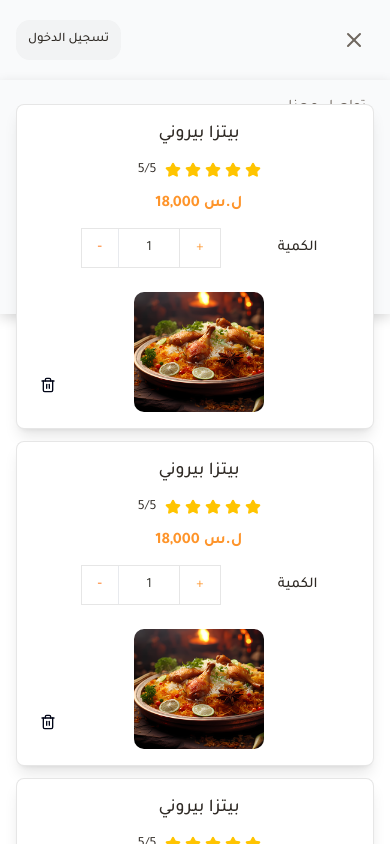
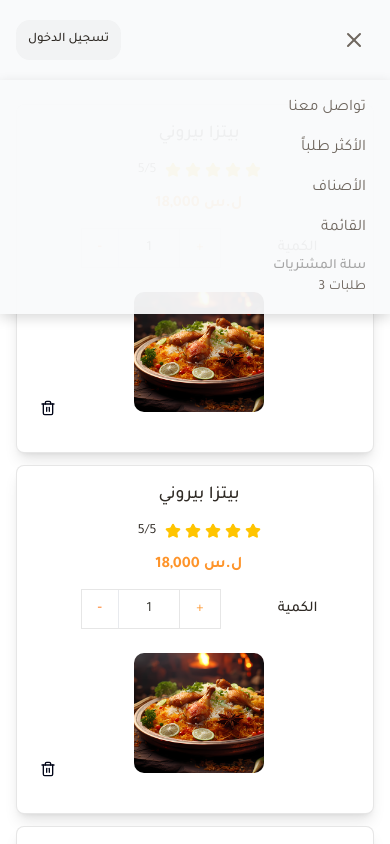
Before and after one commit to Nadwa-soufi2000/Resturant-website, a React (Vite) app: page /orders in a window 390 px wide. Both pictures are taken after a click on the button "Toggle menu". Shown: the top 844 px of the page. Built offline with nearby package versions, Linux system fonts and the light colour scheme.

Commit message:
'update'

```diff
--- a/src/components/CardOrder.tsx
+++ b/src/components/CardOrder.tsx
@@ -1,15 +1,21 @@
 import type { orderObject } from "@/types/types-data"
-import { Star, Trash2 } from "lucide-react"
+import { Star } from "lucide-react"
 import { Button } from "./ui/button"
 import { Card } from "./ui/card"
+import { useContext } from "react"
+import { status } from "@/context/ChangeDropdownStatus"
+import DeleteComponent from "./DeleteComponent"
 
 export default function CardOrder({ id, name, price, img }: orderObject) {
+  const {changeStatus} = useContext(status)
+  console.log(changeStatus)
+
   return (
     <Card
       id={`${id}`}
-      className="relative flex h-auto min-h-[180px] w-full flex-col-reverse items-center justify-end rounded-[8px] border border-[#666666]/16 bg-card p-4 shadow-lg transition-all duration-300 ease-in-out hover:scale-[1.02] hover:shadow-xl sm:h-auto sm:flex-row  md:h-[229px] md:w-[727px] md:flex-row pr-2"
+      className={`relative flex ${changeStatus === "true" ? "z-[-1]" : "z-[1]"} h-auto min-h-[180px] w-full flex-col-reverse items-center justify-end rounded-[8px] border border-[#666666]/16 bg-card p-4 shadow-lg transition-all duration-300 ease-in-out hover:scale-[1.02] hover:shadow-xl sm:h-auto sm:flex-row  md:h-[229px] md:w-[727px] md:flex-row pr-2`}
     >
-      <div className="w-[40px] h-[40px] p-3 hover:bg-gray-200 rounded-[10px] absolute sm:bottom-[11%] bottom-[7%] left-[3%] flex justify-center items-center"><Trash2 className="w-[16px] h-[16px]"/></div>
+      <DeleteComponent />
       <div className="flex h-auto w-full flex-col items-center justify-end sm:gap-2 gap-6 sm:flex-row sm:items-center lg:h-[186px] lg:w-[617px]">
         {/* Product Details */}
         <div className="flex h-auto w-full flex-col items-center justify-start gap-3 pr-0 text-center sm:items-end sm:text-right md:h-[174px] md:w-[346px] md:gap-4 md:pr-2">
--- /dev/null
+++ b/src/components/DeleteComponent.tsx
@@ -0,0 +1,22 @@
+import { Trash2 } from "lucide-react";
+import { Dialog, DialogContent, DialogHeader, DialogTitle, DialogTrigger } from "./ui/dialog";
+import { Button } from "./ui/button";
+
+export default function DeleteComponent() {
+  return (
+    <Dialog>
+        <DialogTrigger>
+            <div className="w-[40px] h-[40px] p-3 hover:bg-gray-200 rounded-[10px] absolute sm:bottom-[11%] bottom-[7%] left-[3%] flex justify-center items-center"><Trash2 className="w-[16px] h-[16px]"/></div>
+        </DialogTrigger>
+        <DialogContent>
+           <DialogHeader className="flex justify-center items-center">
+               <DialogTitle>هل أنت متأكد من الحذف ؟</DialogTitle>
+           </DialogHeader>
+           <div className="flex justify-center items-center mx-auto gap-2">
+              <Button variant="default" className="bg-red-600 rounded-xl text-[15px] text-white font-medium">حذف</Button>
+              <Button variant="default" className="bg-[#666666]/5 text-[#2F2A25] text-[15px] rounded-xl font-medium">إلغاء</Button>
+           </div>
+        </DialogContent>
+    </Dialog>
+  )
+}
--- a/src/components/Navbar.tsx
+++ b/src/components/Navbar.tsx
@@ -1,7 +1,8 @@
 import { Button } from "@/components/ui/button"
+import { status } from "@/context/ChangeDropdownStatus"
 import { Menu, X } from "lucide-react"
-import { useState } from "react"
-import { Link } from "react-router-dom"
+import { useContext, useState } from "react"
+import { Link, useNavigate } from "react-router-dom"
 
 const MENU_ITEM_STYLES = "font-normal text-[18px] text-[#6F675F] hover:text-[#2F2A25] hover:font-bold duration-200 ease-in-out cursor-pointer"
 const CART_ICON_STYLES = "rounded-[40px] bg-white flex justify-center items-center"
@@ -9,6 +10,8 @@ const CART_ICON_STYLES = "rounded-[40px] bg-white flex justify-center items-cent
 export default function Navbar() {
 
   const [mobileMenuOpen, setMobileMenuOpen] = useState(false)
+  const nav = useNavigate()
+  const {setChangeStatus} = useContext(status)
   const menuItems = [{text:"القائمة" , href:'/'}, {text:"الأصناف" , href:"/categories"}, {text:"الأكثر طلباً" , href:"/mostRequested"}, {text:"تواصل معنا" , href:"/contactUs"}]
 
   return (
@@ -52,23 +55,24 @@ export default function Navbar() {
         </div>
 
         <button
-          onClick={() => setMobileMenuOpen(!mobileMenuOpen)}
+          onClick={() => {setMobileMenuOpen(!mobileMenuOpen) ; setChangeStatus(`${!mobileMenuOpen}`)  }}
           className="text-[#6F675F] p-2 transition-all duration-300 hover:scale-110 active:scale-95"
           aria-label="Toggle menu"
         >
           <div className="transition-transform duration-300">
-            {mobileMenuOpen ? <X size={24} /> : <Menu size={24} />}
+            {mobileMenuOpen ?  <X size={24} />  : <Menu size={24} />}
           </div>
         </button>
       </div>
 
       {/* Mobile Menu Dropdown */}
       <div
-        className={`xl:hidden absolute top-20 left-0 right-0 bg-[#F9FAFB]/95 backdrop-blur-[30px] shadow-[0_4px_12px_0_rgba(0,0,0,0.15)] z-[1] transition-all duration-300 origin-top ${
+        className={`xl:hidden absolute top-20 left-0 right-0 bg-[#F9FAFB]/95 backdrop-blur-[30px] shadow-[0_4px_12px_0_rgba(0,0,0,0.15)] transition-all duration-300 origin-top ${
           mobileMenuOpen
             ? "opacity-100 scale-y-100 translate-y-0"
             : "opacity-0 scale-y-0 -translate-y-4 pointer-events-none"
         }`}
+        style={{zIndex : 9999}}
       >
         <ul className="flex flex-col items-end px-6 py-4 gap-4">
           {menuItems.map((item, index) => (
@@ -87,6 +91,7 @@ export default function Navbar() {
         <div
           className="px-6 pb-4 flex justify-end animate-in fade-in slide-in-from-top-2"
           style={{ animationDelay: "200ms" }}
+          onClick={() => nav("/orders")}
         >
           <div className="flex flex-col items-end">
             <p className="text-[14px] font-medium text-[#A5A5A5]">سلة المشتريات</p>
--- /dev/null
+++ b/src/context/ChangeDropdownStatus.tsx
@@ -0,0 +1,11 @@
+import type { childrenStatus, contextChangeDropDown } from "@/types/types-data";
+import { createContext, useState } from "react";
+
+export const status = createContext<contextChangeDropDown>({} as contextChangeDropDown)
+
+export default function ChangeStatus({children} : childrenStatus)
+{
+    const[changeStatus , setChangeStatus] = useState("")
+
+    return <status.Provider value={{changeStatus , setChangeStatus}}>{children}</status.Provider>
+}
--- a/src/main.tsx
+++ b/src/main.tsx
@@ -3,12 +3,15 @@ import { createRoot } from 'react-dom/client'
 import './index.css'
 import App from './App.tsx'
 import { BrowserRouter } from 'react-router-dom'
+import ChangeStatus from './context/ChangeDropdownStatus.tsx'
 
 createRoot(document.getElementById('root')!).render(
       <BrowserRouter>
-          <StrictMode>
-            <App />
-          </StrictMode>
+         <ChangeStatus>
+            <StrictMode>
+              <App />
+            </StrictMode>
+          </ChangeStatus>
        </BrowserRouter>
   ,
 )
--- a/src/pages/Categories.tsx
+++ b/src/pages/Categories.tsx
@@ -3,12 +3,16 @@ import Navbar from "@/components/Navbar";
 import { Slider } from "@/components/Slider";
 import Title from "@/components/Title";
 import ProductsCards from "@/components/ProductsCards";
+import { useContext } from "react";
+import { status } from "@/context/ChangeDropdownStatus";
 
 export default function Categories() {
+  const {changeStatus} = useContext(status)
+
   return (
     <div>
        <Navbar />
-          <div className="flex flex-col w-full mt-4 justify-center items-center relative gap-6 w-[1201px] h-[311px] mx-auto md:after:w-[172px] md:after:h-[148px] sm:after:w-[150px] sm:after:h-[130px] after:w-[140px] after:h-[120px] after:rounded-[21px] after:bg-linear-to-t after:from-[#FE942A] after:to-[#FE942A]/10 after:absolute md:after:bottom-0 sm:after:bottom-[2%] after:bottom-[3%] xl:after:left-[44.4%] after:z-[-1] lg:after:left-[42.3%]">
+          <div className={`flex flex-col w-full mt-4 justify-center items-center relative ${changeStatus === "true" ? "z-[-1]" : "z-[1]"} gap-6 w-[1201px] h-[311px] mx-auto md:after:w-[172px] md:after:h-[148px] sm:after:w-[150px] sm:after:h-[130px] after:w-[140px] after:h-[120px] after:rounded-[21px] after:bg-linear-to-t after:from-[#FE942A] after:to-[#FE942A]/10 after:absolute md:after:bottom-0 sm:after:bottom-[2%] after:bottom-[3%] xl:after:left-[44.4%] after:z-[-1] lg:after:left-[42.3%]`}>
              <Title title="الأصناف"/>
              <Slider />
           </div>
--- a/src/pages/OrderDetails.tsx
+++ b/src/pages/OrderDetails.tsx
@@ -6,7 +6,7 @@ import { useParams } from "react-router-dom"
 
 export default function OrderDetails() {
 
-  const { id } = useParams()
+  const { id } = useParams();
   console.log(id)
 
   return (
```
Also changed, not shown: src/types/types-data.ts (+13 -0 lines).
